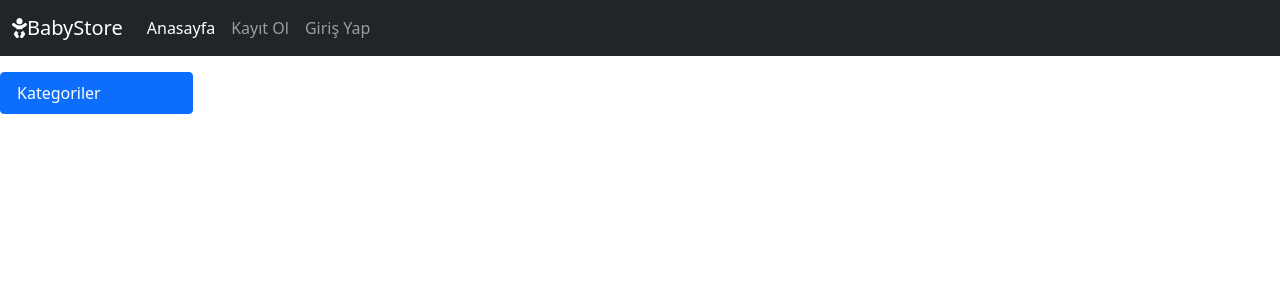
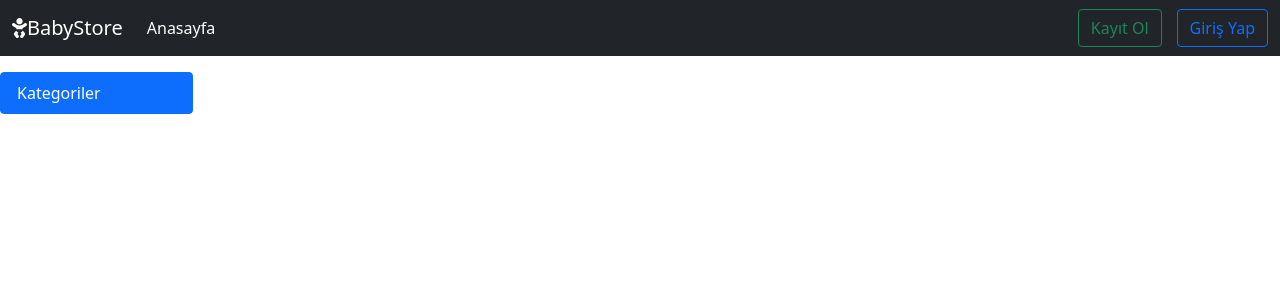
Before and after one commit to felicehoc-elite/DjangoProjectEcommerce, a Django app: page / in a window 1280 px wide. Shown: the top 300 px of the page. Run offline with Django 4.2, Linux system fonts and the light colour scheme; data that the repository does not hold is empty; parts of the project's set-up code (start-up, migrations or seed data) failed here and were passed over.

Commit message:
navbar restored

```diff
--- a/babyshop_app/templates/partoftemp/_dashboard.html
+++ b/babyshop_app/templates/partoftemp/_dashboard.html
@@ -5,32 +5,45 @@
     <meta charset="UTF-8">
     <meta http-equiv="X-UA-Compatible" content="IE=edge">
     <meta name="viewport" content="width=device-width, initial-scale=1.0">
+    <style>
+      .btn-space {
+    margin-right: 15px;
+    }
+    </style>
     <link href="https://cdn.jsdelivr.net/npm/bootstrap@5.1.3/dist/css/bootstrap.min.css" rel="stylesheet" integrity="sha384-1BmE4kWBq78iYhFldvKuhfTAU6auU8tT94WrHftjDbrCEXSU1oBoqyl2QvZ6jIW3" crossorigin="anonymous">
     <script src="https://use.fontawesome.com/releases/v5.15.4/js/all.js" data-auto-replace-svg></script>
     <title>Anasayfa</title>
 </head>
 <body>
-    <nav class="navbar navbar-expand-lg navbar-dark bg-dark">
+      <nav class="navbar navbar-expand-lg navbar-dark bg-dark">
         <div class="container-fluid">
-            <a class="navbar-brand" href="http://127.0.0.1:8000/"><i class="fas fa-baby mr-3"></i>BabyStore</a>
-          <button class="navbar-toggler" type="button" data-bs-toggle="collapse" data-bs-target="#navbarNavAltMarkup" aria-controls="navbarNavAltMarkup" aria-expanded="false" aria-label="Toggle navigation">
+          <a class="navbar-brand" href="http://127.0.0.1:8000/"><i class="fas fa-baby mr-3"></i>BabyStore</a>
+          <button class="navbar-toggler" type="button" data-bs-toggle="collapse" data-bs-target="#navbarSupportedContent" aria-controls="navbarSupportedContent" aria-expanded="false" aria-label="Toggle navigation">
             <span class="navbar-toggler-icon"></span>
           </button>
-          <div class="collapse navbar-collapse" id="navbarNavAltMarkup">
-            <div class="navbar-nav">
-              <a class="nav-link active" aria-current="page" href="http://127.0.0.1:8000/">Anasayfa</a>
-              {% if user.is_authenticated %}
-              <a class="nav-link" href="http://127.0.0.1:8000/">{{user.username}}</a>
-              <a class="nav-link" href="javascript:{document.getElementById('logout').submit()}">Çıkış Yap</a>
+          <div class="collapse navbar-collapse" id="navbarSupportedContent">
+            <ul class="navbar-nav me-auto mb-2 mb-lg-0">
+              <li class="nav-item">
+                <a class="nav-link active" aria-current="page" href="http://127.0.0.1:8000/">Anasayfa</a>
+              </li>
+            </ul>
+            {% if user.is_authenticated %}
+
+              <a class="btn btn-secondary btn-space" href="#" type="submit">{{user.username}}</a>
+
+
+              <a class="btn btn-danger" href="javascript:{document.getElementById('logout').submit()}">Çıkış Yap</a>
                         <form action="{% url 'logout' %}" method="POST" id="logout">
                             {% csrf_token %}
                             <input type="hidden">
                         </form>
               {% else %}
-              <a class="nav-link" href="http://127.0.0.1:8000/users/register">Kayıt Ol</a>
-              <a class="nav-link" href="http://127.0.0.1:8000/users/login">Giriş Yap</a>
-              {% endif %}
-            </div>
+              {{user.username}}
+
+              <a class="btn btn-outline-success btn-space" href="http://127.0.0.1:8000/users/register" type="submit">Kayıt Ol</a>
+              <a class="btn btn-outline-primary" href="http://127.0.0.1:8000/users/login" type="submit">Giriş Yap</a>
+
+            {% endif %}
           </div>
         </div>
       </nav>
```
